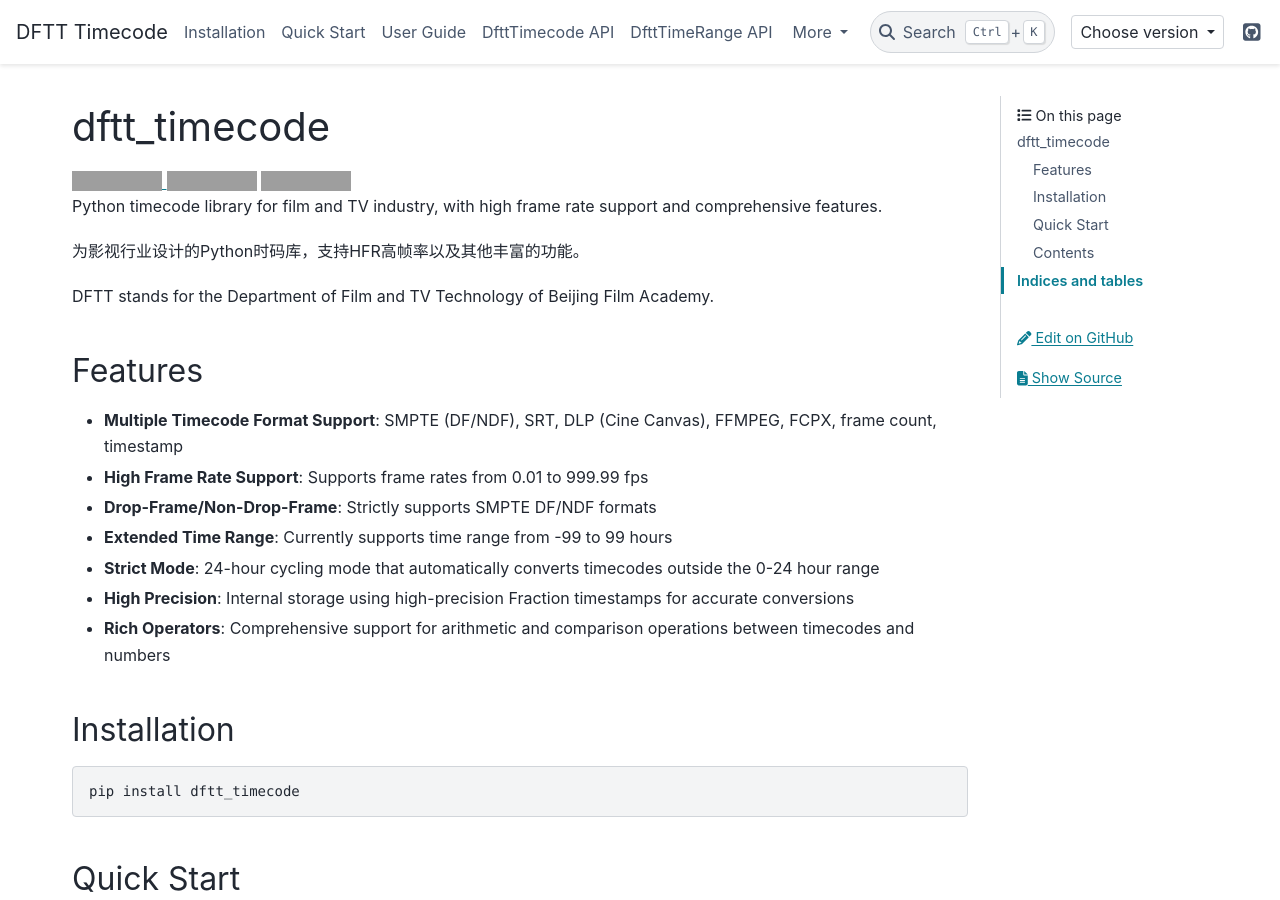
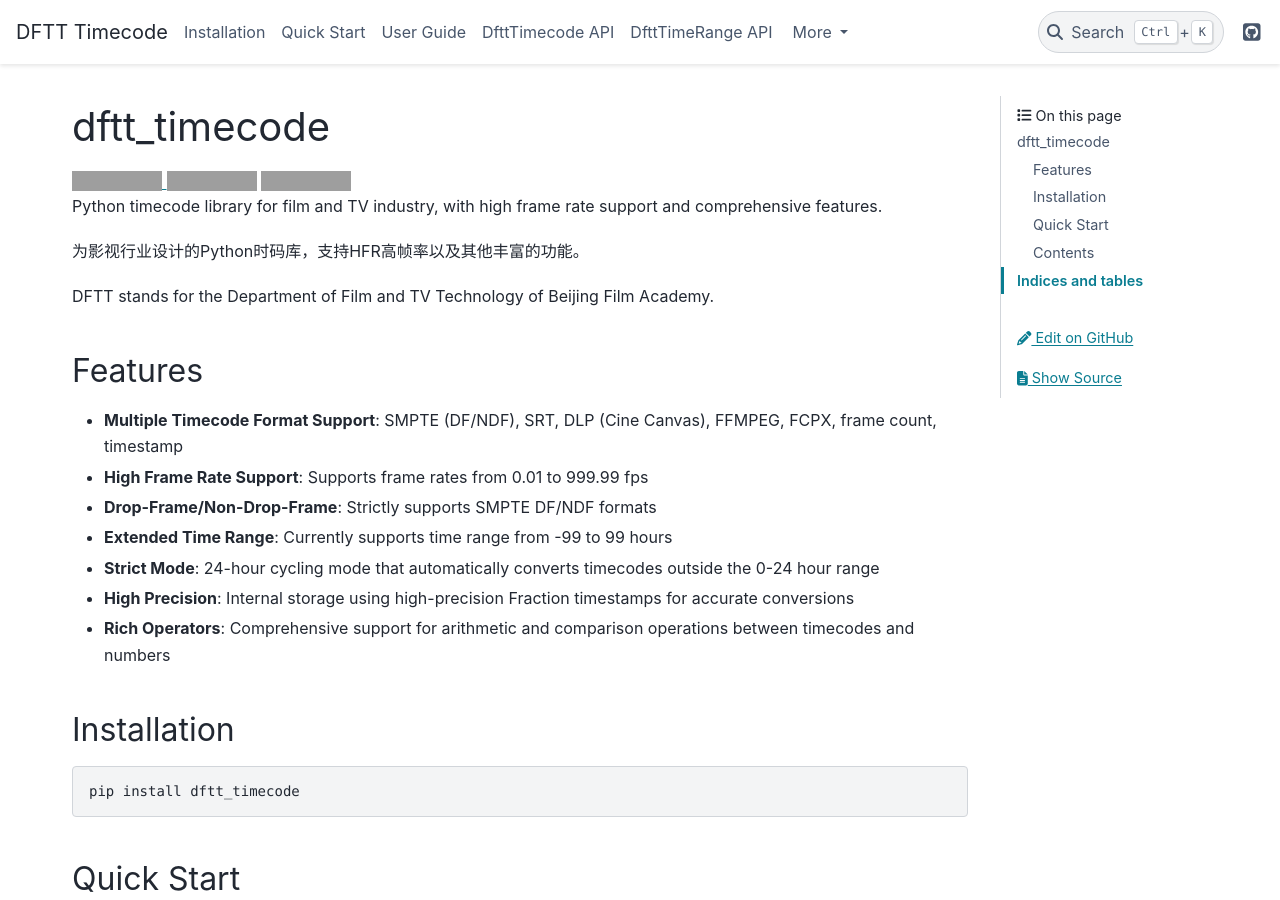
Before and after one commit to OwenYou/dftt_timecode, a Sphinx documentation site: the page built from docs/index.rst, in a window 1280 px wide and 900 px high. Built offline with Sphinx 7.4.7 and the PyData theme 0.15.4, drawn with Linux system fonts in a browser that asks for light colours; grey boxes are pictures that could not be loaded.

Commit message:
remove version feature for docs

```diff
--- a/docs/conf.py
+++ b/docs/conf.py
@@ -72,11 +72,7 @@ html_theme_options = {
     "logo": {
         "text": "DFTT Timecode",
     },
-    "navbar_end": ["version-switcher", "navbar-icon-links"],
-    "switcher": {
-        "json_url": "https://owenyou.github.io/dftt_timecode/_static/switcher.json",
-        "version_match": release,
-    },
+    "navbar_end": ["navbar-icon-links"],
     "primary_sidebar_end": [],  # Remove primary sidebar content
     "show_nav_level": 0,  # Hide navigation levels
 }
```
Also changed, not shown: 1 other file.
